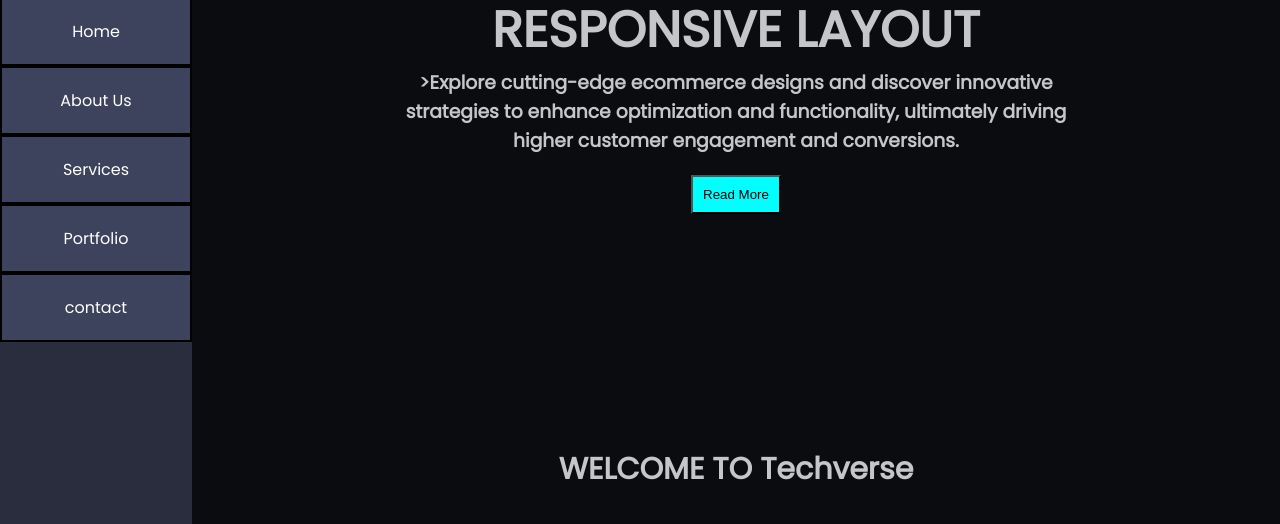
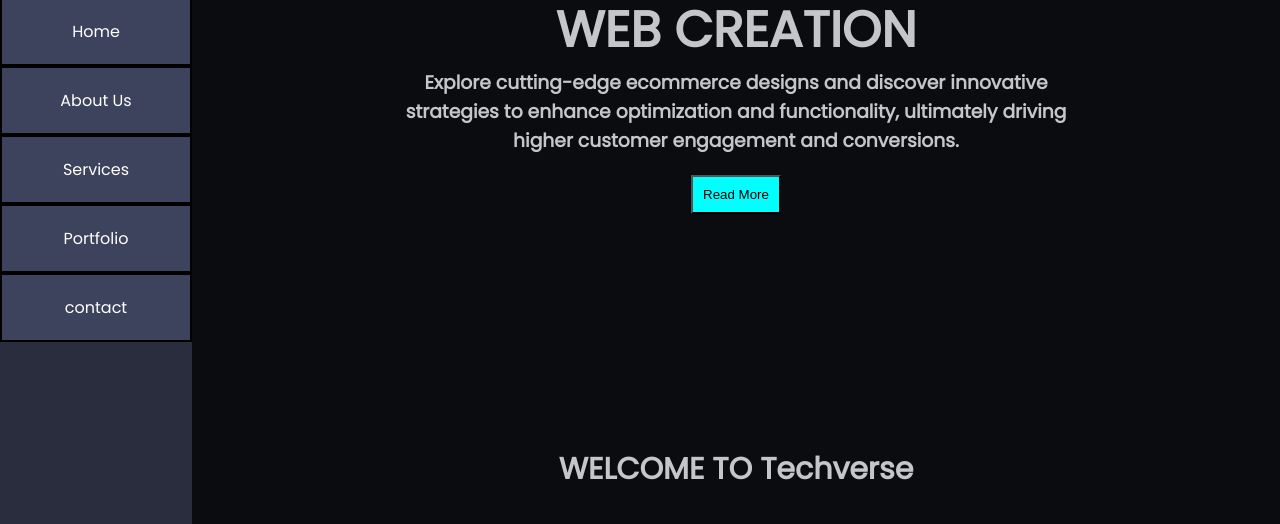
Before and after one commit to sreevarshad/CSS-Positioning, a plain HTML site: page index.html in a window 1280 px wide. Shown: the part 203-727 px from the top of the page. Drawn offline with Linux system fonts and the light colour scheme.

Commit message:
Update index.html

```diff
--- a/index.html
+++ b/index.html
@@ -4,7 +4,7 @@
 <head>
     <meta charset="UTF-8">
     <meta name="viewport" content="width=device-width, initial-scale=1.0">
-    <title>Positioning</title>
+    <title>CSS-Positioning</title>
     <link rel="stylesheet" href="https://cdnjs.cloudflare.com/ajax/libs/font-awesome/6.6.0/css/all.min.css"
         integrity="sha512-Kc323vGBEqzTmouAECnVceyQqyqdsSiqLQISBL29aUW4U/M7pSPA/gEUZQqv1cwx4OnYxTxve5UMg5GT6L4JJg=="
         crossorigin="anonymous" referrerpolicy="no-referrer" />
@@ -26,8 +26,8 @@
     </div>
     <div class="container-main">
         <div class="start">
-            <h1>RESPONSIVE LAYOUT</h1>
-            <h3>>Explore cutting-edge ecommerce designs and discover innovative strategies to enhance optimization
+            <h1>WEB CREATION</h1>
+            <h3>Explore cutting-edge ecommerce designs and discover innovative strategies to enhance optimization
                 and functionality, ultimately driving higher customer engagement and conversions.
             </h3>
             <button>Read More</button>
```
